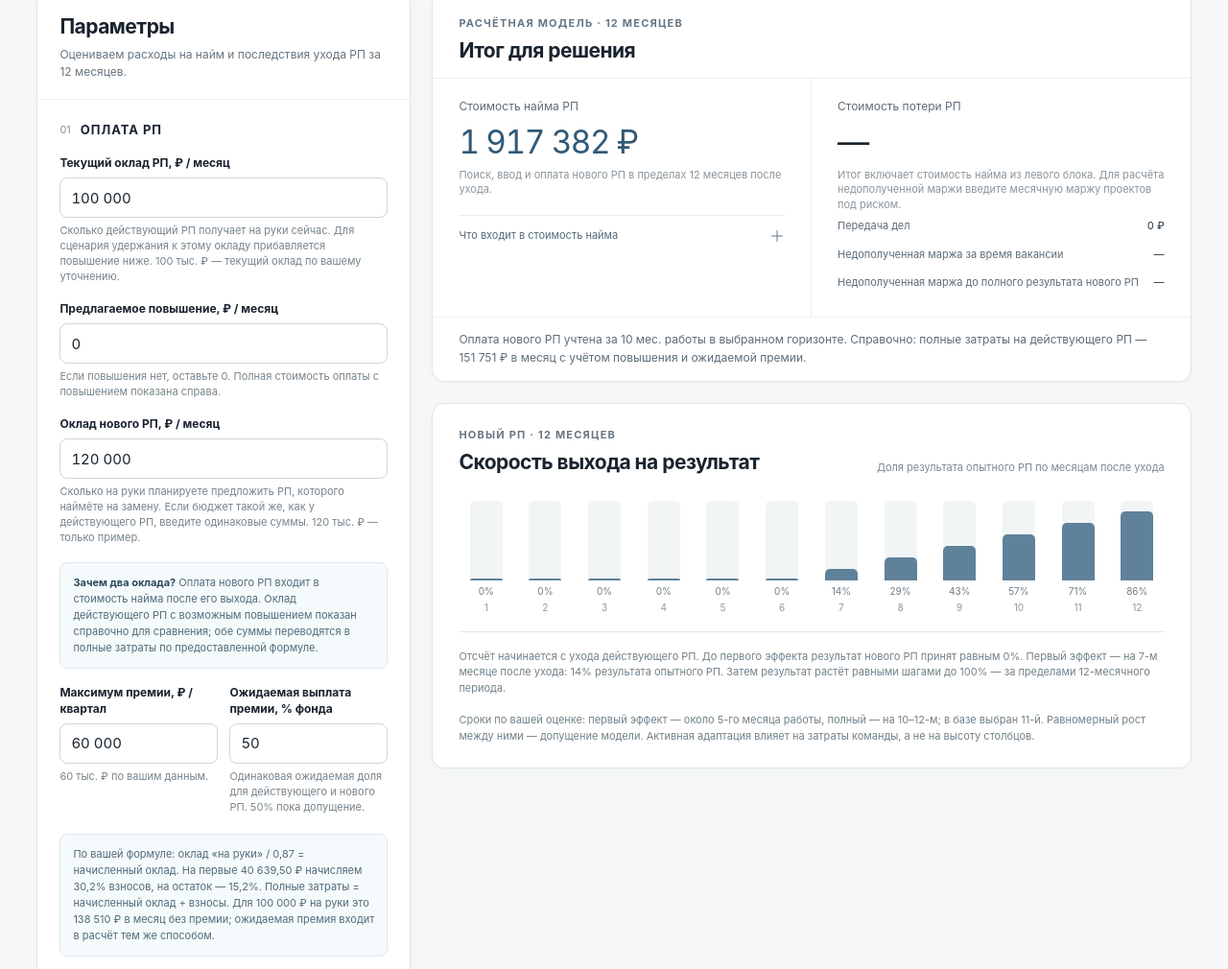
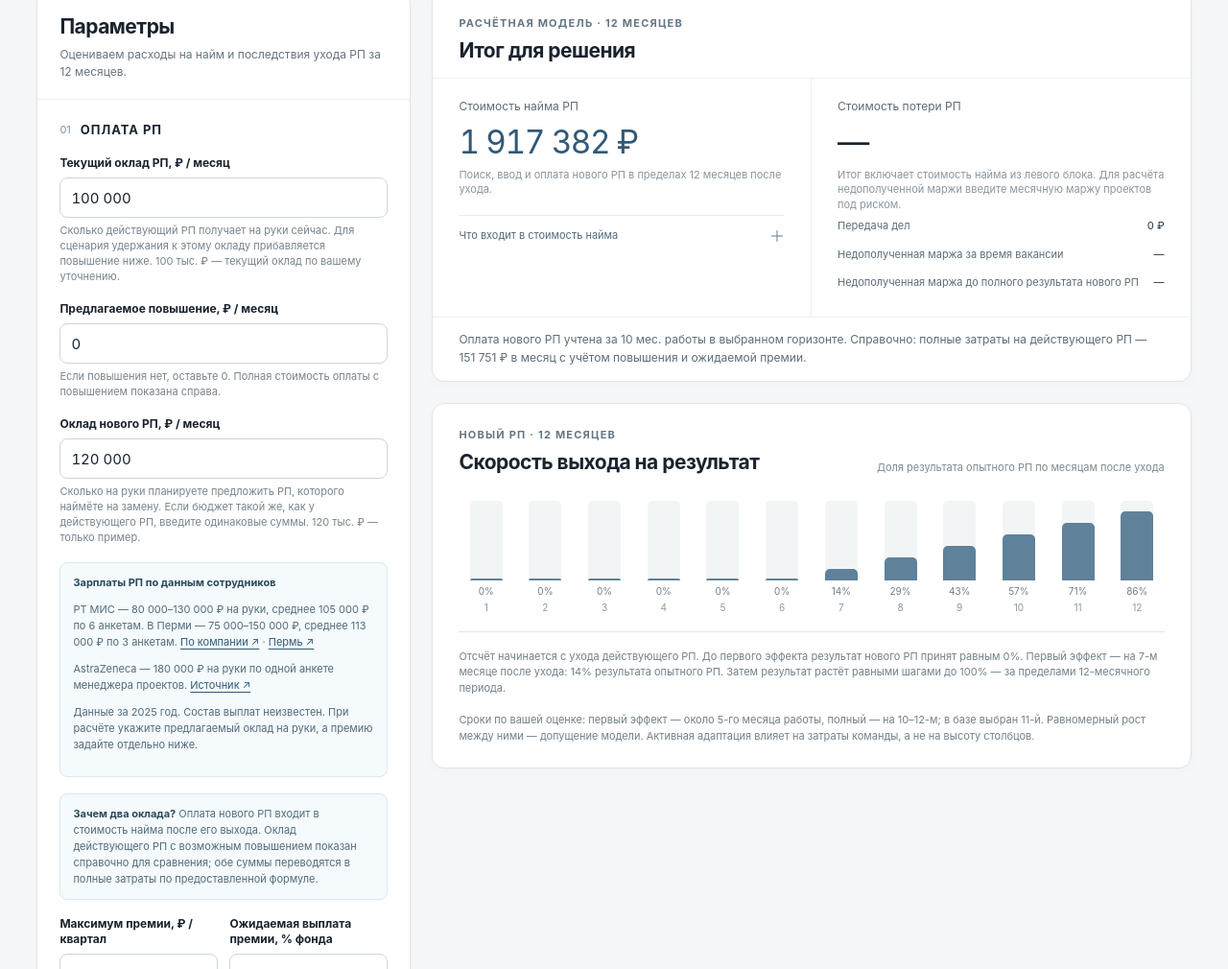
Before and after one commit to mvsoldatova99-lang/kskai-rp-analytics, a plain HTML site: page calculator.html in a window 1280 px wide. Shown: the part 267-1277 px from the top of the page at 96% size. Drawn offline with Linux system fonts and the light colour scheme.

Commit message:
Добавить зарплаты РТ МИС и AstraZeneca в калькулятор

```diff
--- a/calculator.html
+++ b/calculator.html
@@ -598,6 +598,12 @@ render();
             <input id="replacementNet" data-key="replacementNet" type="text" inputmode="numeric">
             <small>Сколько на руки планируете предложить РП, которого наймёте на замену. Если бюджет такой же, как у действующего РП, введите одинаковые суммы. 120 тыс. ₽ — только пример.</small>
           </div>
+          <aside class="explain-box" aria-label="Зарплаты РП по данным сотрудников">
+            <strong>Зарплаты РП по данным сотрудников</strong>
+            <p>РТ МИС — 80 000–130 000 ₽ на руки, среднее 105 000 ₽ по 6 анкетам. В Перми — 75 000–150 000 ₽, среднее 113 000 ₽ по 3 анкетам. <a href="https://dreamjob.ru/employers/114980/zarplata" target="_blank" rel="noopener noreferrer">По компании ↗</a> · <a href="https://dreamjob.ru/employers/114980/zarplata/perm" target="_blank" rel="noopener noreferrer">Пермь ↗</a></p>
+            <p>AstraZeneca — 180 000 ₽ на руки по одной анкете менеджера проектов. <a href="https://dreamjob.ru/employers/98882/zarplata?page=2" target="_blank" rel="noopener noreferrer">Источник ↗</a></p>
+            <p>Данные за 2025 год. Состав выплат неизвестен. При расчёте укажите предлагаемый оклад на руки, а премию задайте отдельно ниже.</p>
+          </aside>
           <p class="explain-box"><strong>Зачем два оклада?</strong> Оплата нового РП входит в стоимость найма после его выхода. Оклад действующего РП с возможным повышением показан справочно для сравнения; обе суммы переводятся в полные затраты по предоставленной формуле.</p>
           <div class="field-grid">
             <div class="field">
```
